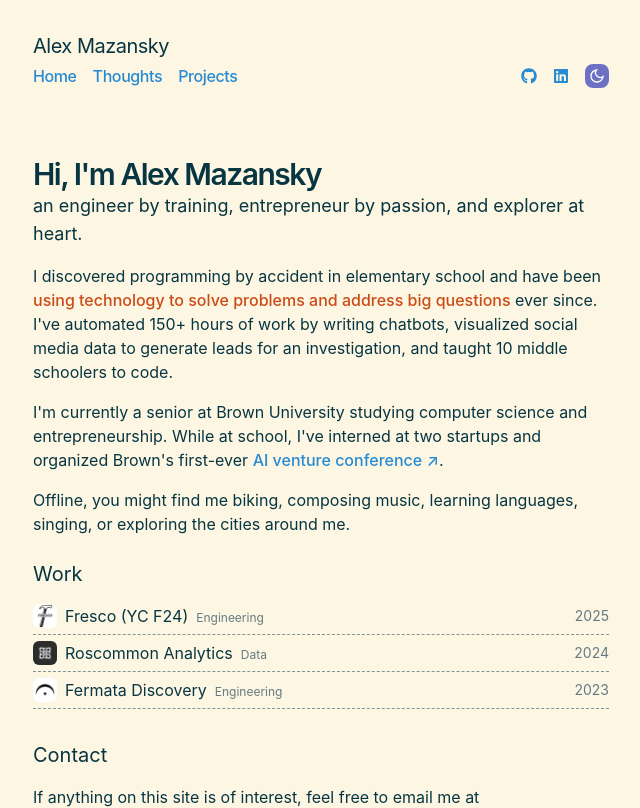
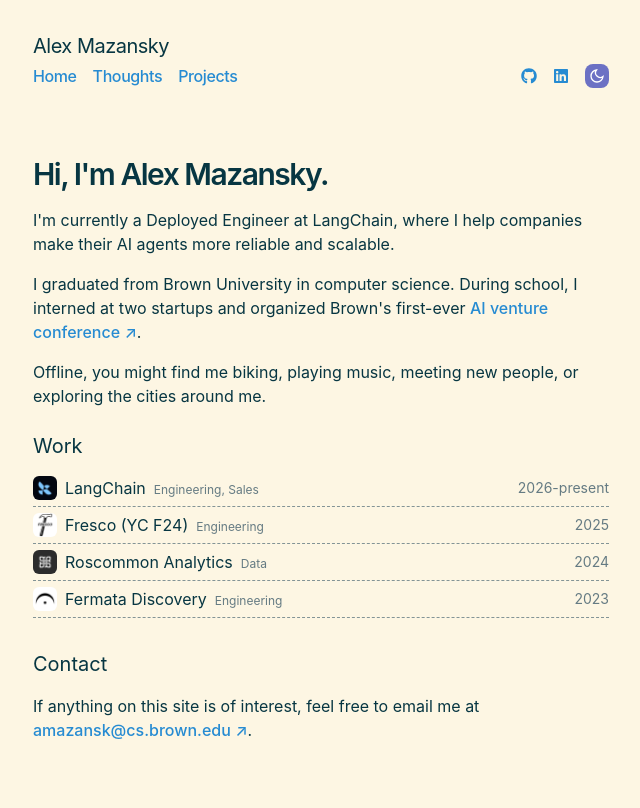
Before and after one commit to amazansky/alexmazansky.com, a Next.js app: page / in a window 1280 px wide. Shown: the top 808 px of the page, without its empty margins (319-959 px from the left). Built offline with nearby package versions, Linux system fonts and the light colour scheme.

Commit message:
home: langchain

```diff
--- a/app/components/footer.tsx
+++ b/app/components/footer.tsx
@@ -1,4 +1,4 @@
-import { EMAIL, HEADER_1, HEADER_2 } from "app/copywriting";
+import { EMAIL, HEADER_1 } from "app/copywriting";
 import A from "./A";
 
 export default function Footer() {
@@ -9,7 +9,6 @@
         {/* Left column */}
         <div className="flex-1">
           <h3 className="text-lg font-semibold tracking-tight">{HEADER_1}</h3>
-          <p className="text-muted-foreground tracking-tight">{HEADER_2}</p>
           <ul className="mt-2">
             <li className="pb-2">
               <A href={`mailto:${EMAIL}`}>{EMAIL}</A>
--- a/app/copywriting.ts
+++ b/app/copywriting.ts
@@ -1,7 +1,7 @@
 export const NAME = "Alex Mazansky";
 export const EMAIL = "amazansk@cs.brown.edu";
-export const HEADER_1 = `Hi, I'm ${NAME}`;
-export const HEADER_2 =
-  "an engineer by training, entrepreneur by passion, and explorer at heart.";
+export const HEADER_1 = `Hi, I'm ${NAME}.`;
+// export const HEADER_2 =
+// "an engineer by training, entrepreneur by passion, and explorer at heart.";
 
-export const DESCRIPTION = `${HEADER_1}, ${HEADER_2}`;
+export const DESCRIPTION = `${HEADER_1}.`;
--- a/app/page.tsx
+++ b/app/page.tsx
@@ -1,11 +1,16 @@
 import Image from "next/image";
 import A from "./components/A";
-import { EMAIL, HEADER_1, HEADER_2 } from "./copywriting";
+import { EMAIL, HEADER_1 } from "./copywriting";
 import work from "./work.json";
 
 export default function Page() {
   const formatWorkDate = (start: string, end: string) => {
     const startYear = start.slice(0, 4);
+
+    if (end == "present") {
+      return `${startYear}-present`;
+    }
+
     const endYear = end.slice(0, 4);
 
     if (startYear === endYear) {
@@ -16,30 +21,22 @@
 
   return (
     <>
-      <h1 className="mb-0 text-3xl font-semibold tracking-tighter">
+      <h1 className="mb-1 text-3xl font-semibold tracking-tighter">
         {HEADER_1}
       </h1>
-      <h2 className="mb-4 text-lg">{HEADER_2}</h2>
       <section className="prose mb-6">
         <p>
-          I discovered programming by accident in elementary school and have
-          been{" "}
-          <strong>
-            using technology to solve problems and address big questions
-          </strong>{" "}
-          ever since. I've automated 150+ hours of work by writing chatbots,
-          visualized social media data to generate leads for an investigation,
-          and taught 10 middle schoolers to code.
+          I'm currently a Deployed Engineer at LangChain, where I help companies
+          make their AI agents more reliable and scalable.
         </p>
         <p>
-          I'm currently a senior at Brown University studying computer science
-          and entrepreneurship. While at school, I've interned at two startups
-          and organized Brown's first-ever{" "}
+          I graduated from Brown University in computer science. During school,
+          I interned at two startups and organized Brown's first-ever{" "}
           <A href="https://emergentaiconference.com">AI venture conference</A>.
         </p>
         <p>
-          Offline, you might find me biking, composing music, learning
-          languages, singing, or exploring the cities around me.
+          Offline, you might find me biking, playing music, meeting new people,
+          or exploring the cities around me.
         </p>
       </section>
       <h2 className="text-xl mb-4">Work</h2>
--- a/app/work.json
+++ b/app/work.json
@@ -1,4 +1,12 @@
 [
+  {
+    "name": "LangChain",
+    "title": "Engineering, Sales",
+    "start": "2026-06",
+    "end": "present",
+    "imageUrl": "langchain.png",
+    "link": "https://www.langchain.com"
+  },
   {
     "name": "Fresco (YC F24)",
     "title": "Engineering",
```
Also changed, not shown: public/work/langchain.png (added).
